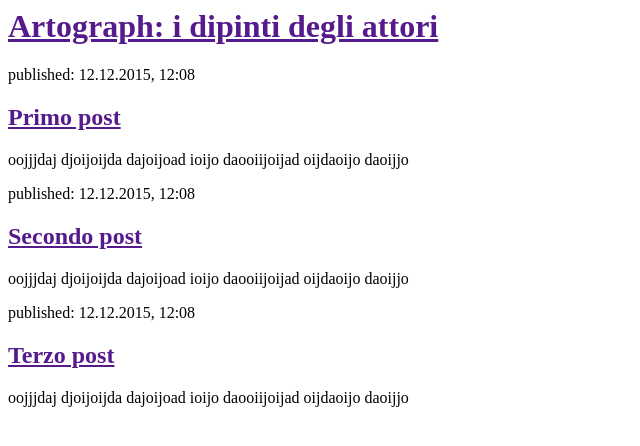
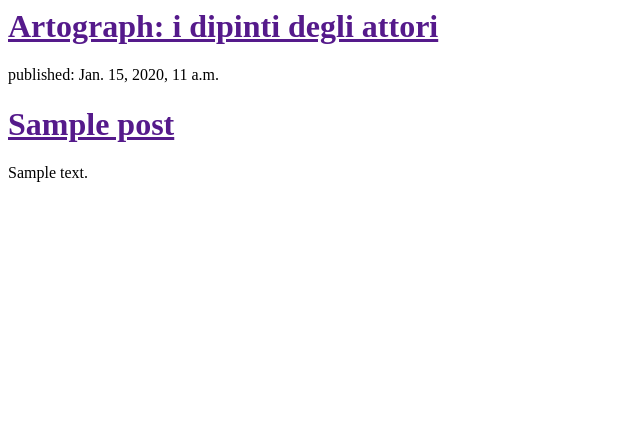
Before and after one commit to Lauranew/my-first-blog, a Django app: template blog/templates/blog/post_list.html in a window 1280 px wide. Shown: the top 446 px of the page, without its empty margins (0-640 px from the left). Run offline with Django 3.2, Linux system fonts and the light colour scheme; the template is opened without the code that fills it: values that come from a table or form of the project are taken from there, others are empty; tables that the repository leaves empty hold one stand-in row (values such as "Sample post").

Commit message:
Modificato templates.

```diff
--- a/blog/templates/blog/post_list.html
+++ b/blog/templates/blog/post_list.html
@@ -6,20 +6,13 @@
 	    <div>
 		    <h1><a href="">Artograph: i dipinti degli attori</a></h1>
 		</div>
-		<div>
-            <p>published: 12.12.2015, 12:08</p>
-			<h2><a href="">Primo post</a></h2>
-			<p>oojjjdaj djoijoijda dajoijoad ioijo daooiijoijad oijdaoijo daoijjo</p>
-		</div>
-		<div>
-            <p>published: 12.12.2015, 12:08</p>
-			<h2><a href="">Secondo post</a></h2>
-			<p>oojjjdaj djoijoijda dajoijoad ioijo daooiijoijad oijdaoijo daoijjo</p>
-		</div>
-		<div>
-            <p>published: 12.12.2015, 12:08</p>
-			<h2><a href="">Terzo post</a></h2>
-			<p>oojjjdaj djoijoijda dajoijoad ioijo daooiijoijad oijdaoijo daoijjo</p>
-		</div>
+		{% for post in posts %}
+            <div>
+                <p>published: {{ post.published_date }}</p>
+                <h1><a href="">{{ post.title }}</a></h1>
+                <p>{{ post.text|linebreaks }}</p>
+            </div>
+        {% endfor %}
+
 	</body>
 </html>
--- a/blog/views.py
+++ b/blog/views.py
@@ -1,4 +1,7 @@
 from django.shortcuts import render
+from django.utils import timezone
+from .models import Post
 
 def post_list(request):
-    return render(request, 'blog/post_list.html', {})
+    posts = Post.objects.filter(published_date__lte=timezone.now()).order_by('published_date')
+    return render(request, 'blog/post_list.html', {'posts': posts})
```
